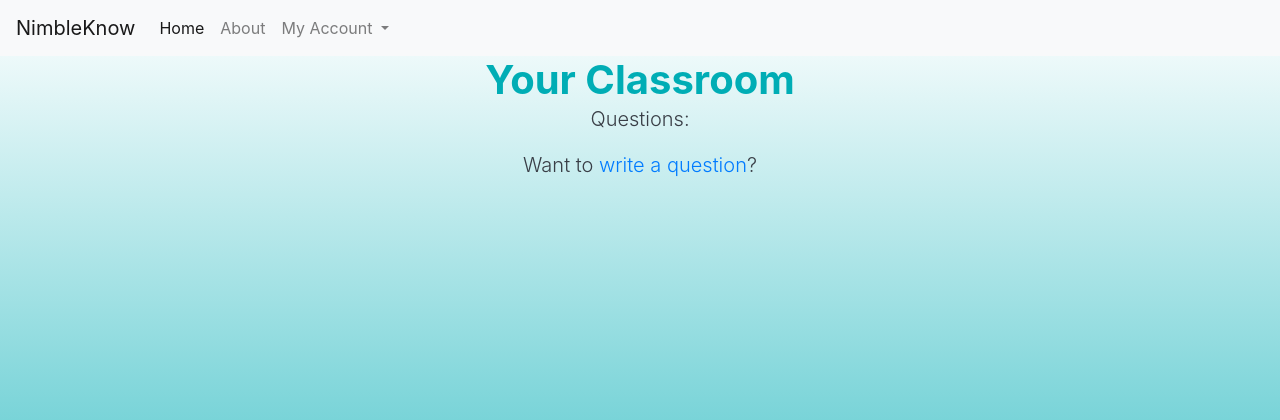
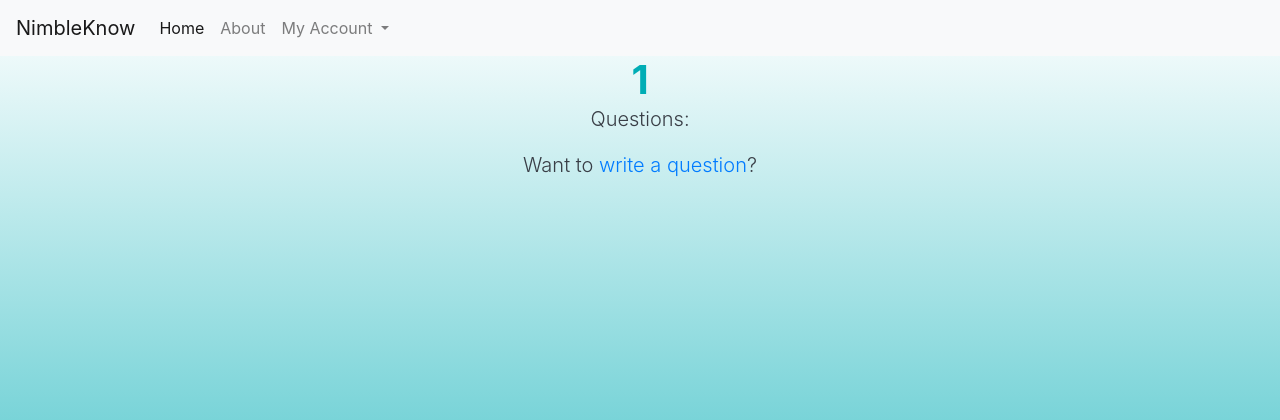
Before and after one commit to wwu-csci-497/csci-497-project-classroomfeedbacksystem, a Flask app: page /1/classroom in a window 1280 px wide. Shown: the top 420 px of the page. Run offline with Flask 2, Linux system fonts and the light colour scheme; the visitor is signed in with stand-in values (Sample User, id 1); data comes from the database, SQL or seed files in the repository; data that the repository does not hold is empty; some libraries are stand-ins or nearby versions.

Commit message:
changed classroom title

```diff
--- a/flaskr/templates/review/classroom.html
+++ b/flaskr/templates/review/classroom.html
@@ -2,7 +2,7 @@
 
 {% block header %}
 <div class="container">
-  <h1>{% block title %}Your Classroom{% endblock %}</h1>
+  <h1>{% block title %}{{classname}}{% endblock %}</h1>
 </div>
 {% endblock %}
 
```
